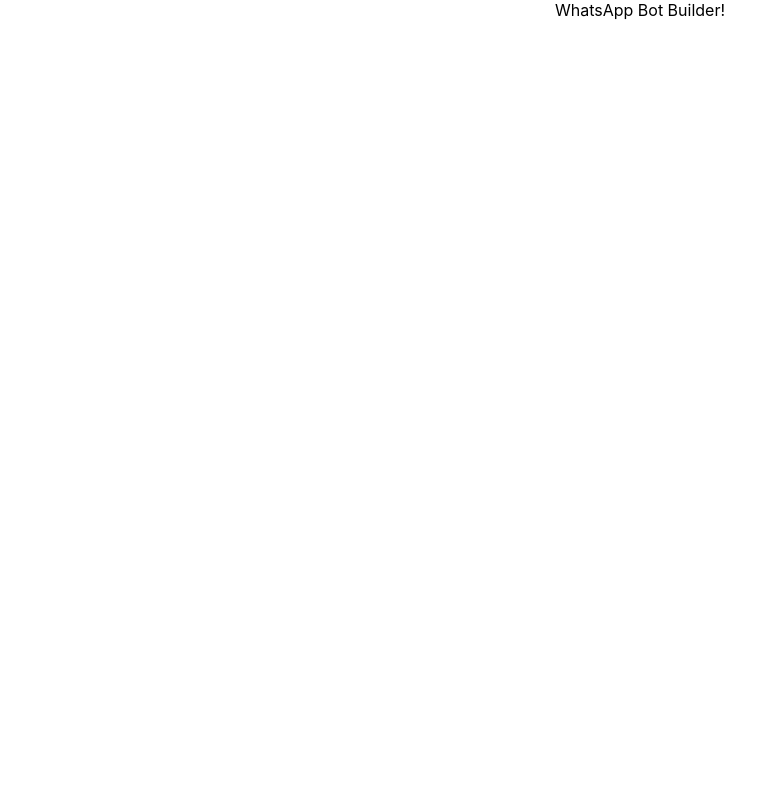
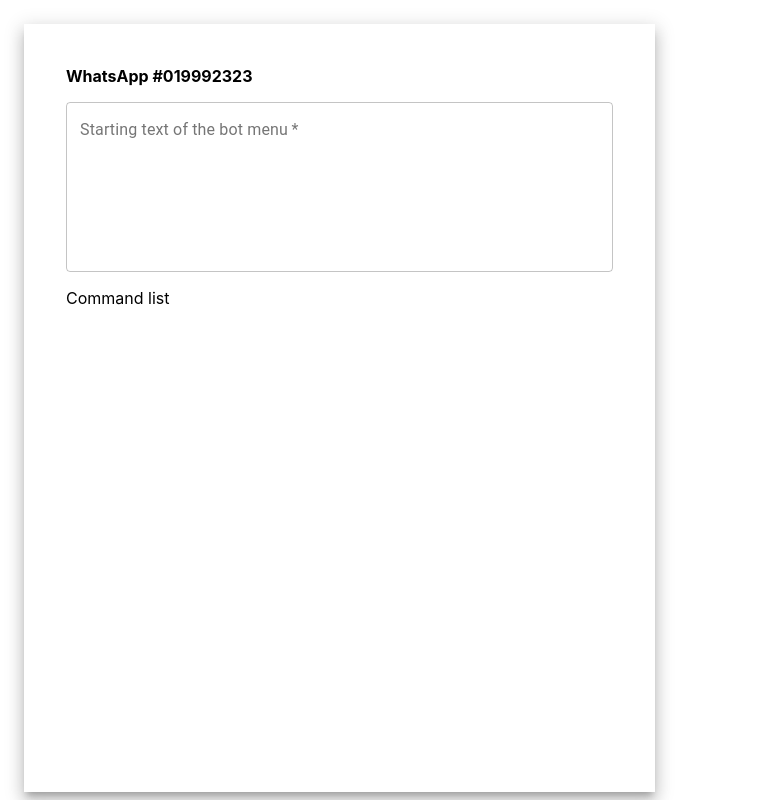
Before and after one commit to patriciosilvadev/whatsapp-web, a React (Create React App) app: page / in a window 1280 px wide. Shown: the whole page, without its empty margins (0-772 px from the left). Built offline with nearby package versions, Linux system fonts and the light colour scheme.

Commit message:
define initial Home container

```diff
--- a/package.json
+++ b/package.json
@@ -3,6 +3,7 @@
   "version": "0.1.0",
   "private": true,
   "dependencies": {
+    "@material-ui/core": "^4.11.1",
     "@testing-library/jest-dom": "^5.11.6",
     "@testing-library/react": "^11.2.2",
     "@testing-library/user-event": "^12.3.0",
--- a/src/App.js
+++ b/src/App.js
@@ -1,7 +1,8 @@
 import "./App.css";
+import { Button } from "@material-ui/core";
+import Home from "./containers/Home";
 
 function App() {
-  return <div className="App">WhatsApp Bot Builder!</div>;
+  return <Home />;
 }
-
 export default App;
--- /dev/null
+++ b/src/containers/Home/index.js
@@ -0,0 +1,56 @@
+import { Box, Container, TextField, Grid, colors } from "@material-ui/core";
+import React, { useEffect, useState, useContext } from "react";
+
+const Home = (props) => {
+  const [whatsAppId, setWhatsappId] = useState("019992323");
+  const [greetingRowAmount, setGreetingRowAmount] = useState(7);
+  return (
+    <Box height="100%" width="100%" display="flex">
+      <Box
+        boxShadow={10}
+        height="90%"
+        // width="50%"
+        p={3}
+        m={3}
+        display="flex"
+        //   wrap="nowrap"
+        alignItems="flex-start"
+        style={{
+          position: "absolute",
+          // top: 0,
+          backgroundColor: "white",
+          // margin: 0,
+        }}
+      >
+        <Grid
+          container
+          spacing={2}
+          justify="stretched"
+          width="100%"
+          style={{ margin: 10 }}
+        >
+          <Grid item xs={12}>
+            <b>WhatsApp #{whatsAppId}</b>
+          </Grid>
+          <Grid item xs={12}>
+            <TextField
+              fullWidth={true}
+              id="outlined-multiline-static"
+              label="Starting text of the bot menu"
+              multiline
+              rows={greetingRowAmount}
+              defaultValue=""
+              variant="outlined"
+              required
+            />
+          </Grid>
+          <Grid item xs={12}>
+            Command list
+          </Grid>
+        </Grid>
+      </Box>
+    </Box>
+  );
+};
+
+export default Home;
```
Also changed, not shown: 2 other files (tests, documents, lock files or other folders).
